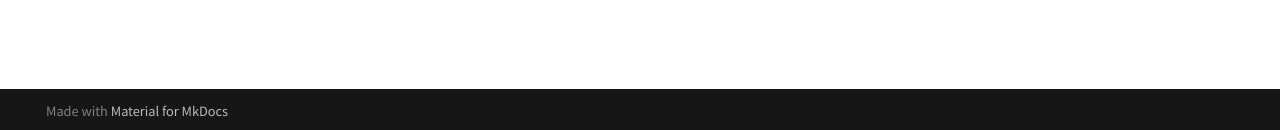
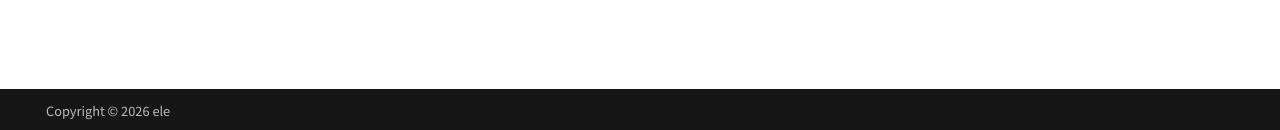
Before and after one commit to eeeleeeeee/blog, an MkDocs documentation site: the page built from docs/blog/index.md, in a window 1280 px wide and 961 px high. Shown: the part 828-958 px from the top of the window. Built offline with MkDocs 1.6.1 and Material for MkDocs 9.7.7, drawn with Linux system fonts in a browser that asks for light colours.

Commit message:
feat: dynamic copyright year and hide Material attribution

```diff
--- /dev/null
+++ b/docs/javascripts/copyright-year.js
@@ -0,0 +1,3 @@
+document.querySelectorAll(".copyright-year").forEach((el) => {
+  el.textContent = new Date().getFullYear();
+});
--- a/mkdocs.yml
+++ b/mkdocs.yml
@@ -1,5 +1,12 @@
 site_name: ele blog
 site_url: https://eeeleeeeee.github.io/blog/
+copyright: Copyright &copy; <span class="copyright-year">2026</span> ele
+
+extra:
+  generator: false
+
+extra_javascript:
+  - javascripts/copyright-year.js
 
 theme:
   name: material
```
